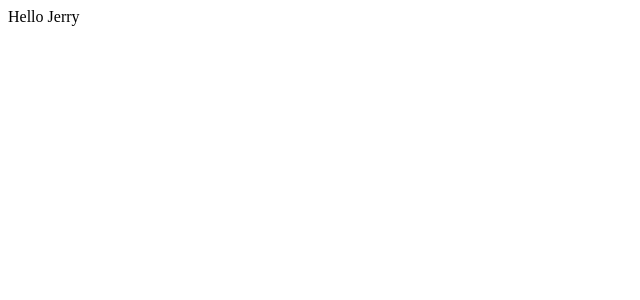
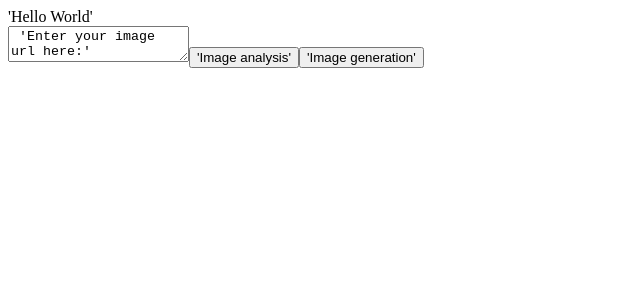
Before and after one commit to JerrySantana/analyze-and-generate-images-with-Azure-AI, a React (Create React App) app: page / in a window 1280 px wide. Shown: the top 300 px of the page, without its empty margins (0-640 px from the left). Built offline with nearby package versions, Linux system fonts and the light colour scheme; the HTML template or start-up script is replaced by a standard one.

Commit message:
Added the title, a text box and two buttons

```diff
--- a/src/App.js
+++ b/src/App.js
@@ -1,8 +1,15 @@
 import React from 'react';
 
 function App() {
-  const value = 'Jerry';
-  return <div>Hello {value}</div>;
+  const value = 'World';
+  const div1 = <div> 'Hello {value}' </div>;
+  const titles = <title> 'Image analysis and generation.' </title>;
+  const tb1 = <textarea> 'Enter your image url here:' </textarea>;
+  const btnIa = <button> 'Image analysis' </button>;
+  const btnIg = <button> 'Image generation' </button>;
+  const page = [titles, div1, tb1, btnIa, btnIg];
+
+  return page;
 }
 
 export default App;
```
